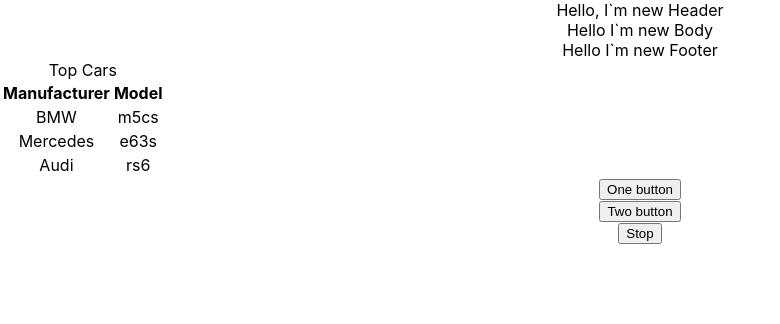
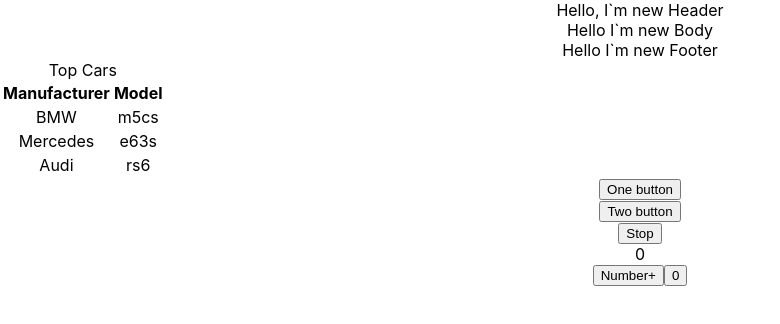
Before and after one commit to Traigel/MicroTasks, a React (Create React App) app: page / in a window 1280 px wide. Shown: the top 324 px of the page, without its empty margins (0-780 px from the left). Built offline with nearby package versions, Linux system fonts and the light colour scheme.

Commit message:
04 hyk useState

```diff
--- a/src/App.tsx
+++ b/src/App.tsx
@@ -5,7 +5,7 @@ import {Body} from "./components/Body";
 import {Footer} from "./components/Footer";
 import {NewComponent} from "./components/NewComponent";
 import { Button } from './components/Button';
-import {log} from "util";
+import {UseState} from "./components/UseState";
 
 const App = () => {
 
@@ -25,6 +25,7 @@ const App = () => {
         <Button name={'One button'} callBack={()=>buttonFoo('Vova', 28)}/>
         <Button name={'Two button'} callBack={()=>buttonFoo('Alex', 23)}/>
         <Button name={'Stop'} callBack={buttonStopFoo}/>
+        <UseState/>
     </div>;
 }
 
--- /dev/null
+++ b/src/components/UseState.tsx
@@ -0,0 +1,17 @@
+import React, {useState} from 'react';
+
+export const UseState = () => {
+
+    let [a, setA] = useState(0)
+
+    let onClickHandler = () => {
+        setA(++a)
+        console.log(a)
+    }
+
+    return <div>
+        <div>{a}</div>
+        <button onClick={onClickHandler}>Number+</button>
+        <button onClick={()=>setA(a = 0)}>0</button>
+    </div>
+};
```
